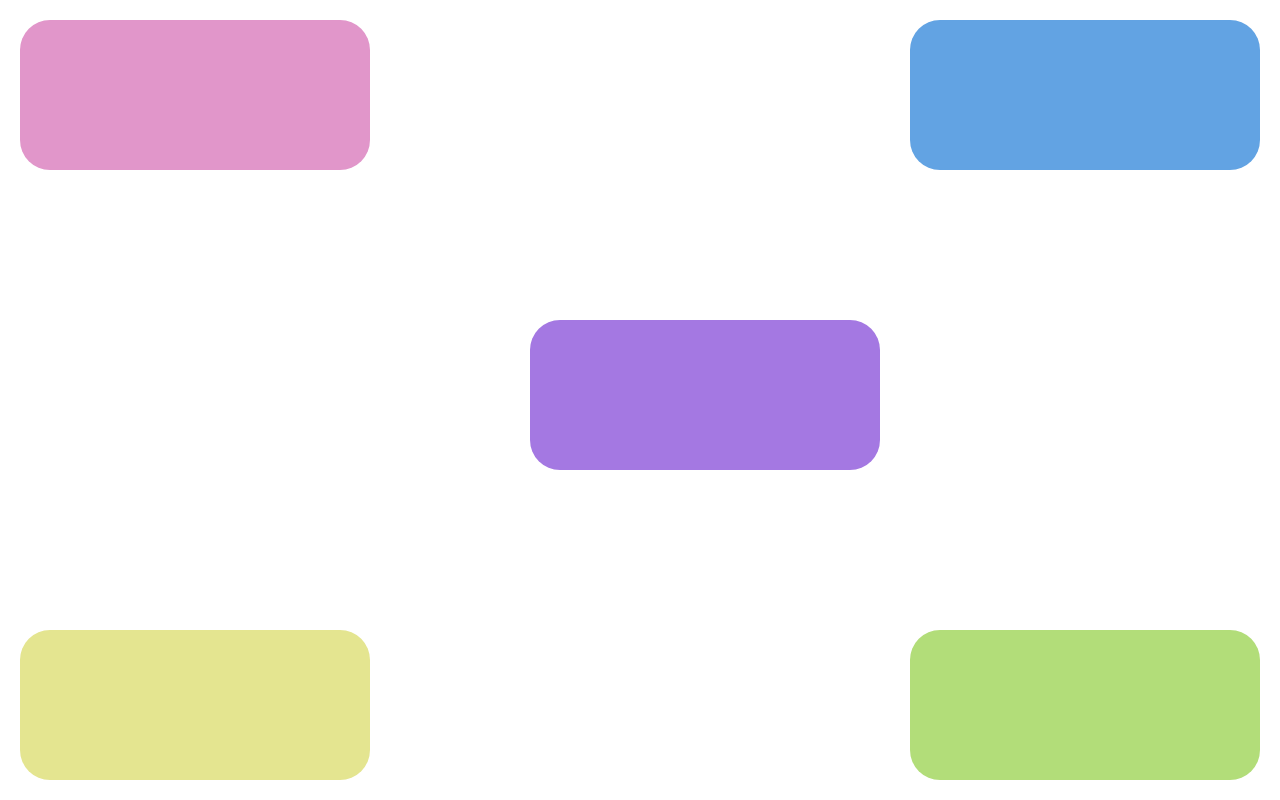
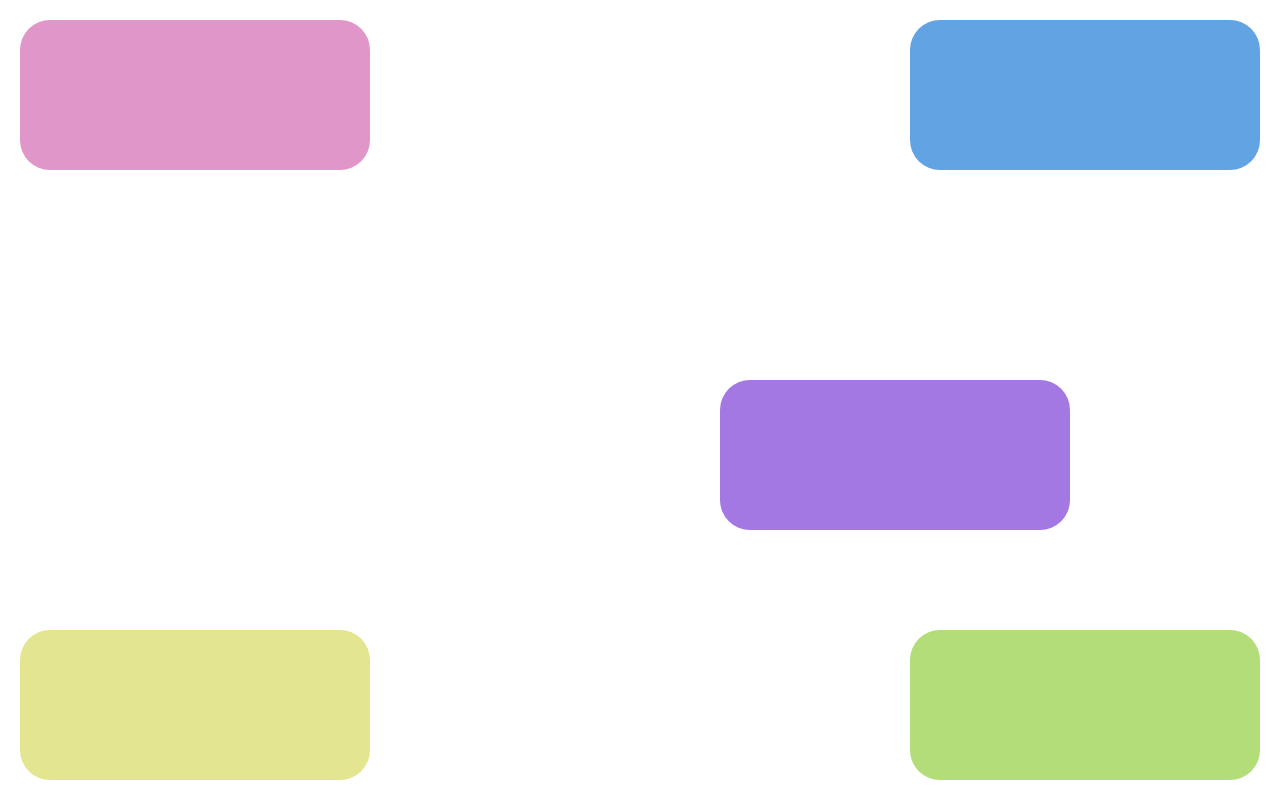
Before and after one commit to aadhira636/Leapstart---1, a plain HTML site: page Practice/practice.html in a window 1280 px wide. Drawn offline with Linux system fonts and the light colour scheme.

Commit message:
fourth commit

```diff
--- a/Practice/practice.html
+++ b/Practice/practice.html
@@ -47,8 +47,8 @@
             width: 350px;
             border-radius: 30px;
             position: absolute;
-            top: 320px;
-            left: 530px;
+            top: 380px;
+            left: 720px;
         }
     </style>
 </head>
```
Also changed, not shown: 1 other file.
